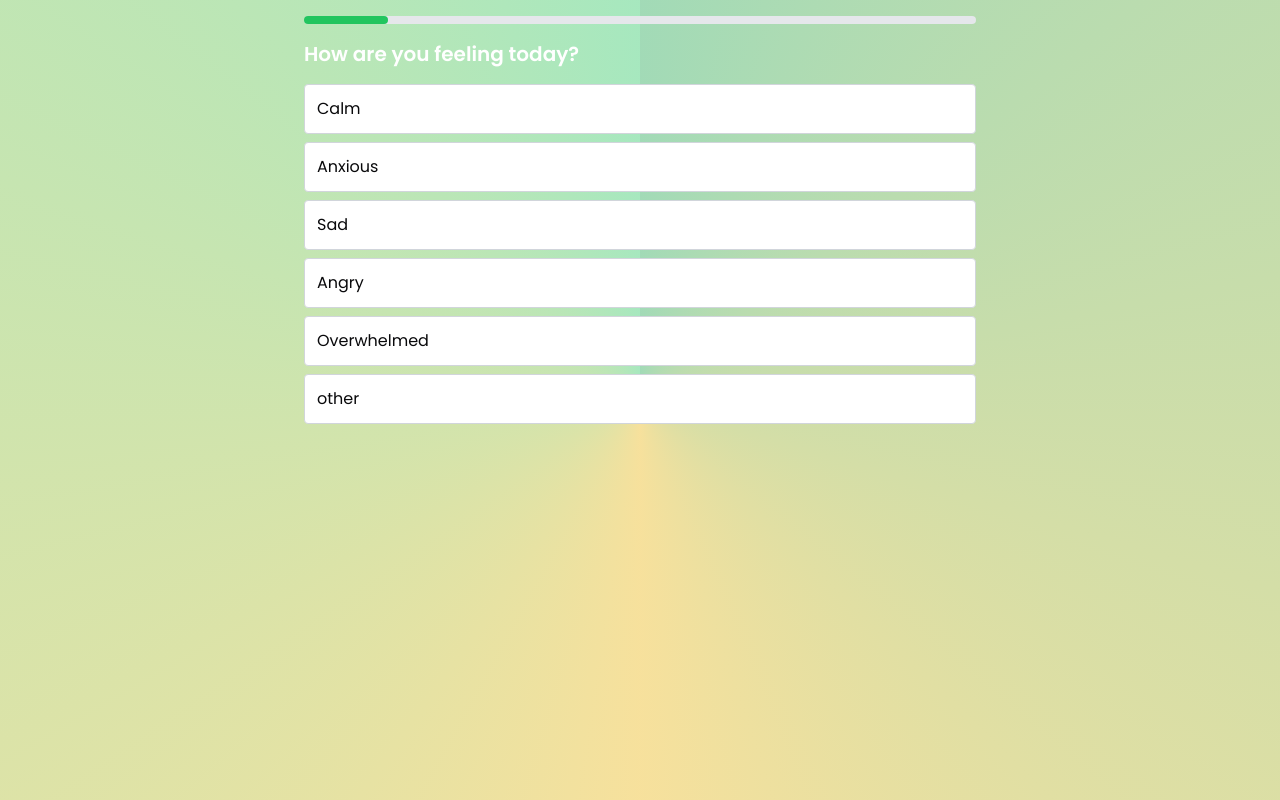
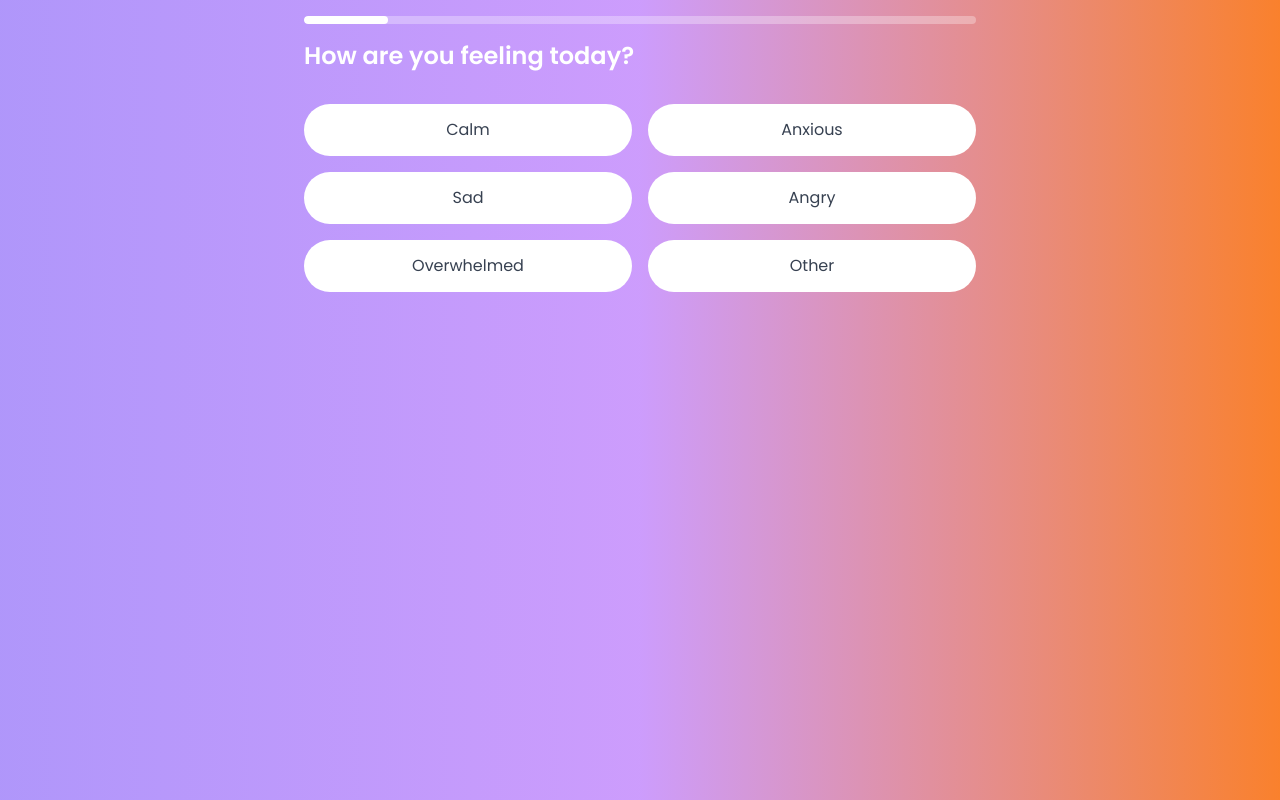
Before and after one commit to PRANJALRANA11/mental-health-bot, a Next.js app: page / in a window 1280 px wide. Built offline with nearby package versions, Linux system fonts and the light colour scheme.

Commit message:
feat: Improve chat component styling and add survey responses

```diff
--- a/components/Chat.tsx
+++ b/components/Chat.tsx
@@ -1,21 +1,10 @@
 // @ts-nocheck
 "use client";
-interface AssessmentResponse {
-  id: string;
-  timestamp: string;
-  answers: {
-    [key: number]: {
-      selectedOption: string;
-      otherText?: string;
-    };
-  };
-}
-
 import { VoiceProvider } from "@humeai/voice-react";
+import { ComponentRef, useRef, useEffect, useState } from "react";
 import Messages from "./Messages";
 import Controls from "./Controls";
 import StartCall from "./StartCall";
-import { ComponentRef, useRef, useEffect, useState } from "react";
 
 export default function ClientComponent({
   accessToken,
@@ -40,19 +29,21 @@ export default function ClientComponent({
 
   useEffect(() => {
     const latestAssessment = getLatestAssessment();
-
     if (latestAssessment) {
-      console.log("latest", latestAssessment.answers[1]?.selectedOption);
       setAnswers(latestAssessment.answers);
     }
   }, []);
 
   return (
-    <div
-      className={
-        "relative min-h-screen bg-[conic-gradient(at_center,_var(--tw-gradient-stops))] from-green-600/40 via-yellow-500/40 to-green-500/40 backdrop-blur-xl  grow flex flex-col mx-auto w-full overflow-hidden h-[0px]"
-      }
-    >
+    <div className=" bg-gradient-to-r from-violet-400/90 via-purple-400/80 to-orange-500/90">
+      <div className="relative h-screen w-full max-w-3xl mx-auto overflow-hidden flex flex-col rounded-xl ">
+        {/* Header */}
+        <div className="bg-blue-600 text-white p-4 flex items-center justify-between">
+          <h1 className="text-lg font-semibold">Chat with us</h1>
+          <button className="text-white">•••</button>
+        </div>
+
+        {/* Chat container */}
         <VoiceProvider
           auth={{ type: "accessToken", value: accessToken }}
           configId="0fe5d4fe-0eaa-49a5-899e-b8f055e3a8d4"
@@ -65,7 +56,7 @@ export default function ClientComponent({
           Q6: How are you feeling today? Ans 6: ${answers[6]?.selectedOption}
           Q7: How are you feeling today? Ans 7: ${answers[7]?.selectedOption}
           Q8: How are you feeling today? Ans 8: ${answers[8]?.selectedOption}
-          Also  starts by talking about the answers user have already given to the survey and give small responses ofREMEMBER THIS maximum 10 words do try to go over this range of words.
+          Greet in starting give small responses of REMEMBER THIS maximum 10 words don't try to give more than 1 liner response  .
           `,
             type: "session_settings",
           }}
@@ -77,7 +68,6 @@ export default function ClientComponent({
             timeout.current = window.setTimeout(() => {
               if (ref.current) {
                 const scrollHeight = ref.current.scrollHeight;
-
                 ref.current.scrollTo({
                   top: scrollHeight,
                   behavior: "smooth",
@@ -86,10 +76,20 @@ export default function ClientComponent({
             }, 200);
           }}
         >
+          <div className="flex-1 overflow-hidden flex flex-col bg-gray-50">
+            <div className="flex-1 overflow-y-auto" ref={ref}>
               <Messages ref={ref} />
               <Controls />
+            </div>
+
+            {/* Message input and controls */}
+
+            <div className="max-w-4xl mx-auto">
               <StartCall />
+            </div>
+          </div>
         </VoiceProvider>
+      </div>
     </div>
   );
 }
--- a/components/mcq-form.tsx
+++ b/components/mcq-form.tsx
@@ -1,7 +1,4 @@
-// @ts-nocheck
-"use client";
-
-import React, { useState, useEffect } from "react";
+import React, { useState } from "react";
 import { useRouter } from "next/navigation";
 
 interface Option {
@@ -35,40 +32,40 @@ const questions: Question[] = [
       { value: "sad", label: "Sad" },
       { value: "angry", label: "Angry" },
       { value: "overwhelmed", label: "Overwhelmed" },
-      { value: "other", label: "other", hasTextInput: true },
+      { value: "other", label: "Other", hasTextInput: true },
     ],
   },
   {
     id: 2,
     question: "What brings you here today?",
     options: [
-      { value: "stress", label: "stress" },
-      { value: "relationships", label: "relationships" },
-      { value: "understanding", label: "understanding" },
-      { value: "confidence", label: "confidence" },
-      { value: "challenges", label: "challenges" },
-      { value: "other", label: "other", hasTextInput: true },
+      { value: "stress", label: "Stress" },
+      { value: "relationships", label: "Relationships" },
+      { value: "understanding", label: "Self-reflection" },
+      { value: "confidence", label: "Building confidence" },
+      { value: "challenges", label: "Challenges" },
+      { value: "other", label: "Other", hasTextInput: true },
     ],
   },
   {
     id: 3,
     question: "What's your biggest challenge right now?",
     options: [
-      { value: "work", label: "Work " },
-      { value: "relationships", label: "relationships" },
-      { value: "motivation", label: "motivation" },
-      { value: "emotions", label: "emotions" },
-      { value: "confidence", label: "confidence" },
-      { value: "other", label: "other", hasTextInput: true },
+      { value: "work", label: "Work" },
+      { value: "relationships", label: "Relationships" },
+      { value: "motivation", label: "Motivation" },
+      { value: "emotions", label: "Managing emotions" },
+      { value: "confidence", label: "Confidence" },
+      { value: "other", label: "Other", hasTextInput: true },
     ],
   },
   {
     id: 4,
     question: "How often do you feel overwhelmed?",
     options: [
-      { value: "daily", label: "daily" },
-      { value: "weekly", label: "weekly" },
-      { value: "monthly", label: "monthly" },
+      { value: "daily", label: "Daily" },
+      { value: "weekly", label: "Weekly" },
+      { value: "monthly", label: "Monthly" },
       { value: "rarely", label: "Rarely" },
       { value: "never", label: "Never" },
     ],
@@ -87,23 +84,23 @@ const questions: Question[] = [
     id: 6,
     question: "How do you usually handle difficult moments?",
     options: [
-      { value: "talking", label: "Talking " },
-      { value: "exercise", label: "excercise" },
-      { value: "selfCare", label: "selfCare" },
-      { value: "hobbies", label: "hobbies" },
-      { value: "avoidance", label: "avoidance" },
-      { value: "other", label: "other", hasTextInput: true },
+      { value: "talking", label: "Talking" },
+      { value: "exercise", label: "Exercise" },
+      { value: "selfCare", label: "Self-care" },
+      { value: "hobbies", label: "Hobbies" },
+      { value: "avoidance", label: "Avoidance" },
+      { value: "other", label: "Other", hasTextInput: true },
     ],
   },
   {
     id: 7,
     question: "What does your typical day look like?",
     options: [
-      { value: "productive", label: "productive" },
-      { value: "busy", label: "busy" },
+      { value: "productive", label: "Productive" },
+      { value: "busy", label: "Busy" },
       { value: "unstructured", label: "Unstructured" },
-      { value: "relaxed", label: "relaxed" },
-      { value: "other", label: "other", hasTextInput: true },
+      { value: "relaxed", label: "Relaxed" },
+      { value: "other", label: "Other", hasTextInput: true },
     ],
   },
   {
@@ -111,12 +108,9 @@ const questions: Question[] = [
     question: "How do you feel about sharing your emotions?",
     options: [
       { value: "veryComfortable", label: "Very comfortable" },
-      {
-        value: "somewhatComfortable",
-        label: "somewhat Comfortable",
-      },
-      { value: "notComfortable", label: "Not Comfortable" },
-      { value: "uncomfortable", label: "uncomfortable" },
+      { value: "somewhatComfortable", label: "Somewhat comfortable" },
+      { value: "notComfortable", label: "Not comfortable" },
+      { value: "uncomfortable", label: "Uncomfortable" },
     ],
   },
 ];
@@ -124,13 +118,15 @@ const questions: Question[] = [
 const TypeformMentalHealth = () => {
   const router = useRouter();
   const [currentQuestion, setCurrentQuestion] = useState(0);
-  const [answers, setAnswers] = useState({});
+  const [answers, setAnswers] = useState<FormAnswers>({});
   const [otherText, setOtherText] = useState("");
 
-  const handleAnswer = (selectedOption) => {
+  const handleAnswer = (selectedOption: string) => {
+    const questionId = questions[currentQuestion].id;
+
     setAnswers((prev) => ({
       ...prev,
-      [questions[currentQuestion].id]: {
+      [questionId]: {
         selectedOption,
         ...(selectedOption === "other" && { otherText }),
       },
@@ -141,12 +137,11 @@ const TypeformMentalHealth = () => {
     }
   };
 
-  const handleOtherSubmit = (e) => {
+  const handleOtherSubmit = (e: React.FormEvent) => {
     e.preventDefault();
     if (otherText.trim()) {
       handleAnswer("other");
       setOtherText("");
-      handleNext();
     }
   };
 
@@ -165,6 +160,7 @@ const TypeformMentalHealth = () => {
       answers,
     };
 
+    try {
       const existingData = localStorage.getItem("mentalHealthAssessments");
       const assessments = existingData ? JSON.parse(existingData) : [];
       assessments.push(newResponse);
@@ -172,38 +168,45 @@ const TypeformMentalHealth = () => {
         "mentalHealthAssessments",
         JSON.stringify(assessments)
       );
-
       router.push("/start-call");
+    } catch (error) {
+      console.error("Error saving assessment:", error);
+      // You might want to add error handling UI here
+    }
   };
 
   const currentQuestionData = questions[currentQuestion];
   const currentAnswer = answers[currentQuestionData.id];
 
   return (
-    <div className="min-h-screen p-4 bg-[conic-gradient(at_center,_var(--tw-gradient-stops))] from-green-600/40 via-yellow-500/40 to-green-500/40 backdrop-blur-xl ">
+    <div className="min-h-screen p-4 bg-gradient-to-r from-violet-400/90 via-purple-400/80 to-orange-500/90">
       <div className="max-w-2xl mx-auto">
-        <div className="mb-4 h-2 bg-gray-200 rounded">
+        {/* Progress bar */}
+        <div className="mb-4 h-2 bg-white/30 rounded-full overflow-hidden">
           <div
-            className="h-full bg-green-500 rounded"
+            className="h-full bg-white rounded-full transition-all duration-300 ease-in-out"
             style={{
               width: `${((currentQuestion + 1) / questions.length) * 100}%`,
             }}
           />
         </div>
 
-        <h2 className="text-xl font-semibold mb-4 text-white">
+        {/* Question */}
+        <h2 className="text-2xl font-semibold mb-8 text-white">
           {currentQuestionData.question}
         </h2>
 
-        <div className="space-y-2">
+        {/* Options */}
+        <div className="grid grid-cols-2 gap-4">
           {currentQuestionData.options.map((option) => (
-            <div key={option.value}>
+            <div key={option.value} className="relative">
               <button
                 onClick={() => handleAnswer(option.value)}
-                className={`w-full text-left p-3 rounded border bg-white ${
+                className={`w-full px-6 py-3 rounded-full border-2 text-center transition-all duration-200
+                  ${
                     currentAnswer?.selectedOption === option.value
-                    ? "bg-blue-50 border-blue-500"
-                    : "border-gray-300 hover:bg-gray-50"
+                      ? "bg-purple-500 border-purple-600 text-white shadow-lg scale-105"
+                      : "bg-white border-transparent text-gray-700 hover:bg-gray-50 hover:scale-102"
                   }`}
               >
                 {option.label}
@@ -211,18 +214,18 @@ const TypeformMentalHealth = () => {
 
               {option.hasTextInput &&
                 currentAnswer?.selectedOption === "other" && (
-                  <form onSubmit={handleOtherSubmit} className="mt-2">
+                  <form onSubmit={handleOtherSubmit} className="mt-4 space-y-3">
                     <input
                       type="text"
                       value={otherText}
                       onChange={(e) => setOtherText(e.target.value)}
                       placeholder="Please specify..."
-                      className="w-full p-2 border border-gray-300 rounded"
+                      className="w-full px-4 py-3 border-2 border-gray-200 rounded-full focus:outline-none focus:border-purple-500"
                       autoFocus
                     />
                     <button
                       type="submit"
-                      className="mt-2 w-full bg-blue-500 text-white p-2 rounded hover:bg-blue-600"
+                      className="w-full px-6 py-3 bg-purple-500 text-white rounded-full hover:bg-purple-600 transition-colors duration-200"
                     >
                       Continue
                     </button>
```
Also changed, not shown: components/Controls.tsx (+55 -20 lines), components/Messages.tsx (+9 -13 lines). Lines whose indentation alone changed are shown as unchanged.
